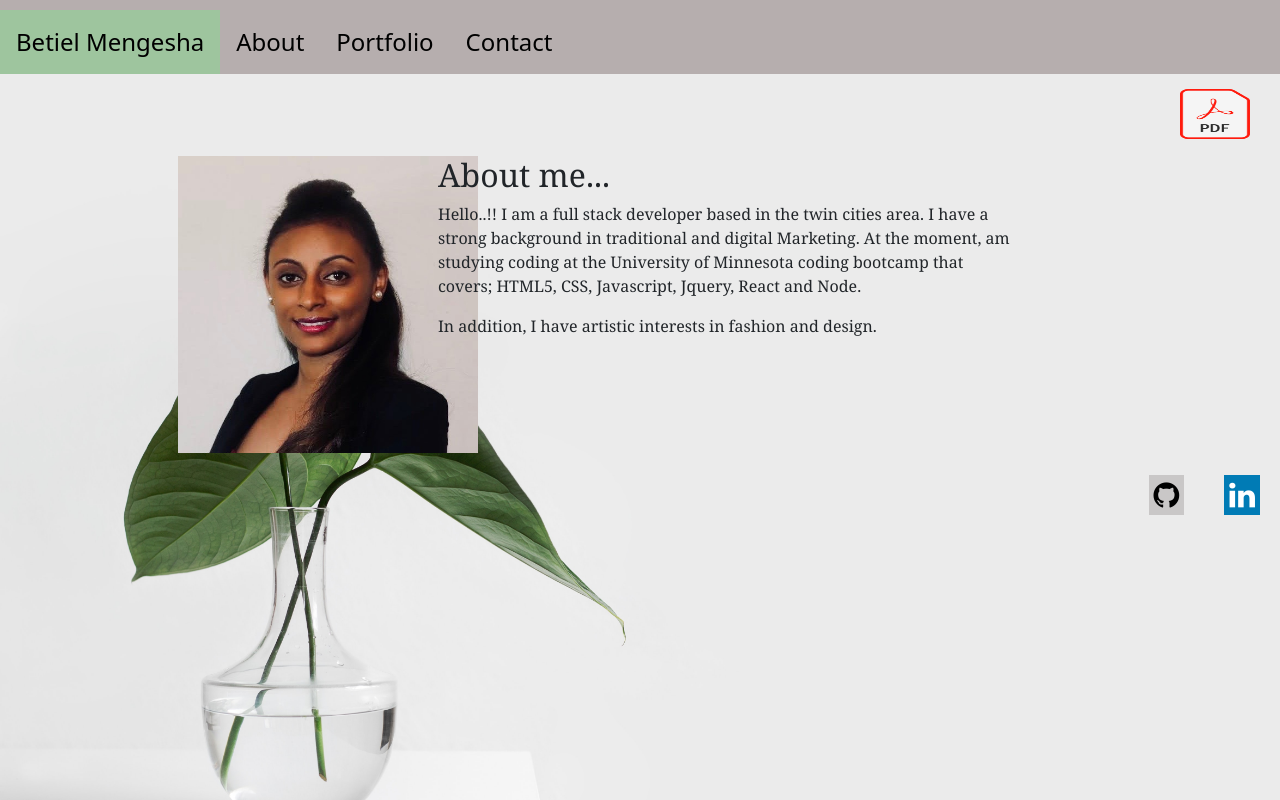
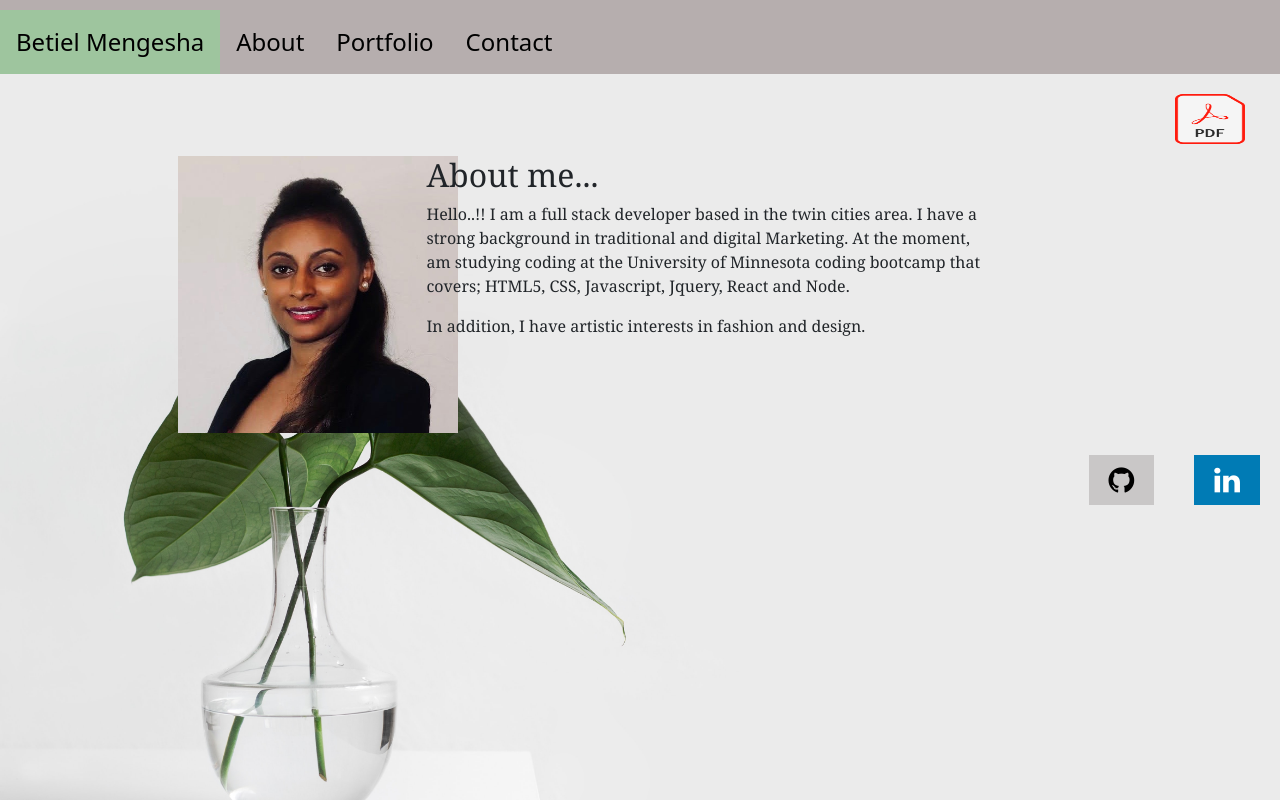
Before and after one commit to betielbetu/My-Portfolio, a plain HTML site: page index.html in a window 1280 px wide. Drawn offline with nearby package versions, Linux system fonts and the light colour scheme; files whose address does not match are found by name.

Commit message:
clean code

```diff
--- a/index.html
+++ b/index.html
@@ -30,7 +30,7 @@
     <div class="row">
       <div class="col-md-3">
         <img src="/Users/betielhabtemariam/Documents/activities/My-portfolio/My-Portfolio/images/IMG_1634.jpeg"
-          alt="pic" style="float:left;" width="300px">
+          alt="pic" style="float:left;" width="280px">
       </div>
       <div class="col-md-7">
         <h2>About me...</h2>
--- a/style.css
+++ b/style.css
@@ -7,7 +7,8 @@ body {
 
 .col-md-6 {
   margin-top: 20px;
-  margin-inline-start: 0px;
+  margin-right: 20px;
+  margin-inline-start: 20px;
   font-size: 24px;
   font-family: 'Times New Roman', Times, serif;
 
@@ -114,7 +115,7 @@ input[type=submit]:hover {
 }
 
 .fa {
-  padding: 5px 5px;
+  padding: 10px 20px;
   font-size: 30px;
   text-align: center;
   text-decoration: none;
@@ -122,7 +123,7 @@ input[type=submit]:hover {
   float: right;
 }
 .download{
-  padding: 5px 5px;
+  padding: 10px 10px;
   margin: 10px 5px;
   margin-right: 25px;
   float: right;
```
